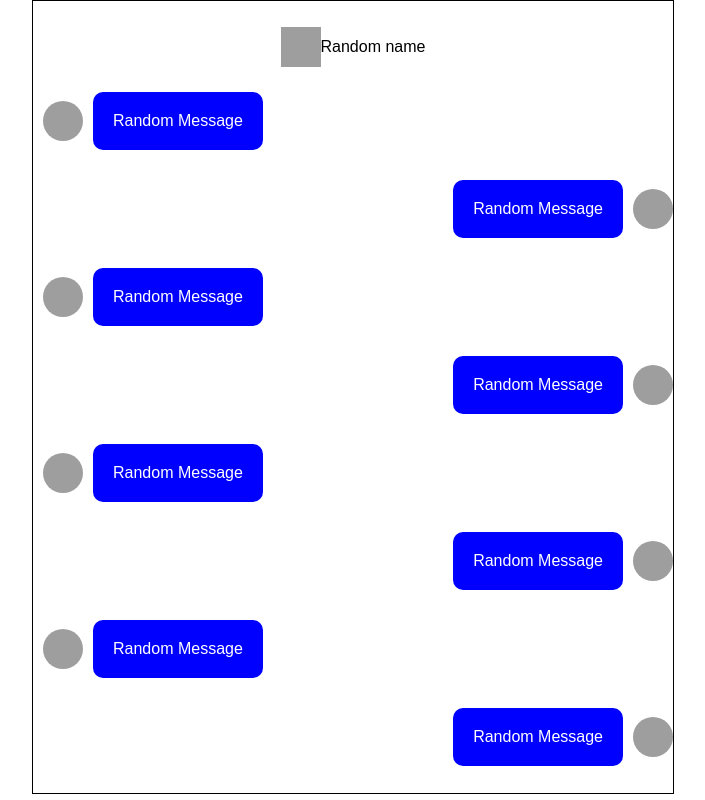
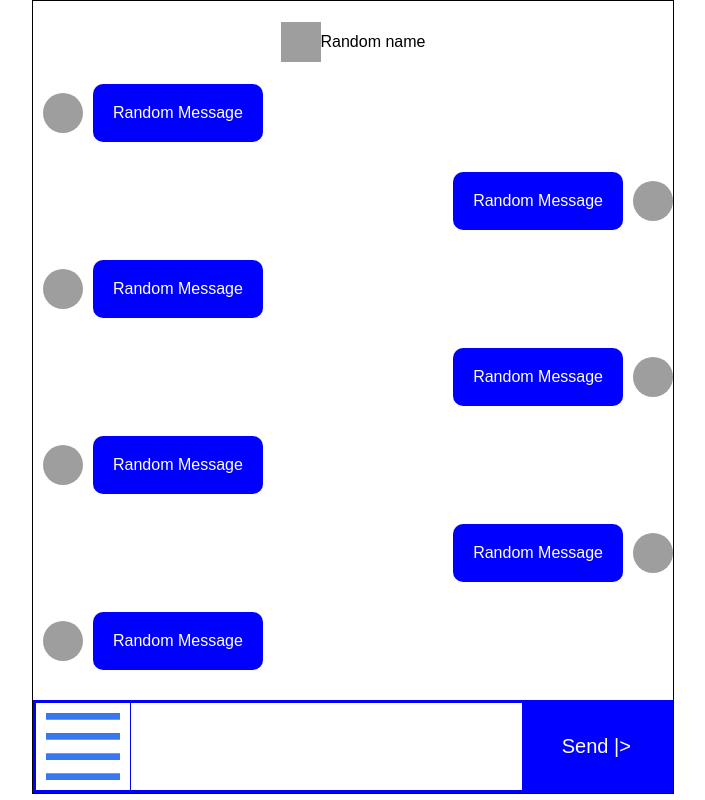
Before and after one commit to bikilone/chat-bot, a React (Create React App) app: page / in a window 1280 px wide. Shown: the whole page, without its empty margins (287-992 px from the left). Built offline with nearby package versions, Linux system fonts and the light colour scheme; grey boxes are pictures that could not be loaded.

Commit message:
button style

```diff
--- a/src/App.js
+++ b/src/App.js
@@ -3,6 +3,7 @@ import './App.css';
 
 import Header from "./Components/header";
 import Main from "./Components/main";
+import Button from './Components/button';
 
 class App extends Component {
   render() {
@@ -10,6 +11,7 @@ class App extends Component {
       <div className="App">
           <Header/>
           <Main/>
+          <Button/>
       </div>
     );
   }
--- a/src/Components/button.js
+++ b/src/Components/button.js
@@ -0,0 +1,17 @@
+import React from "react";
+
+import menu from "../img/menu.svg";
+import "./css/button.css";
+
+const Button = () => {
+
+    return (
+        <div className="button">
+            <img src={menu} alt="menu"/>
+            <input type="text"/>
+            <button>Send |></button>
+        </div>
+    )
+}
+
+export default Button;
--- /dev/null
+++ b/src/Components/css/button.css
@@ -0,0 +1,36 @@
+.button {
+    display: flex;
+    box-sizing: border-box;
+    width: inherit;
+    justify-content: stretch;
+    flex: 1;
+    border: 3px solid blue;
+}
+
+.button img {
+    flex: 1;
+    border-right: 1px solid blue;
+    padding: 10px;
+
+}
+
+.button input {
+    flex: 5;
+    border: none;
+    border-right: 1px solid blue;
+    font-size: 30px;
+    padding: 0 0 5px 5px;
+
+}
+
+.button button {
+    background-color: blue;
+    color: white;
+    font-size: 20px;
+    flex: 2;
+    padding: 0;
+    margin: 0;
+    text-decoration: none;
+    border: none;
+
+}
```
